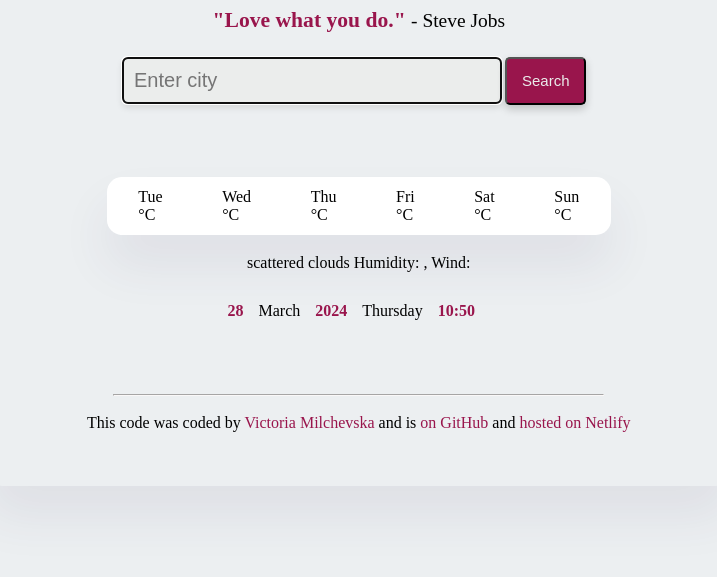
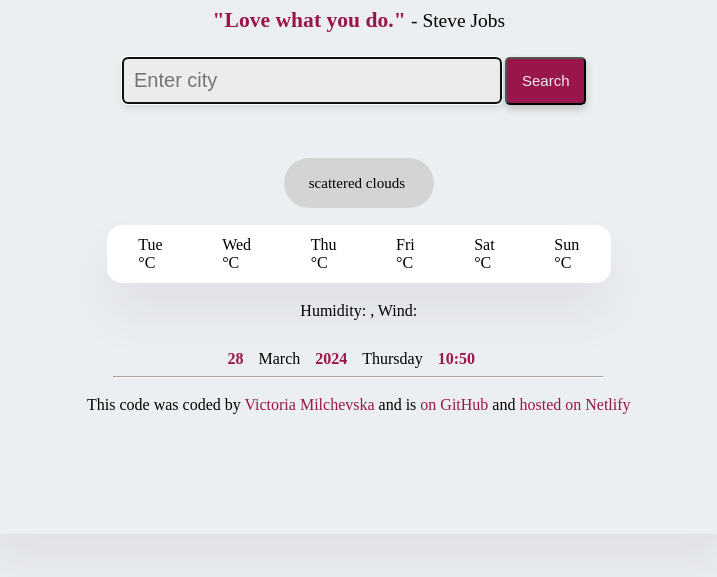
Before and after one commit to victoria95m/JS, a plain HTML site: page index.html in a window 1280 px wide. Shown: the part 223-800 px from the top of the page, without its empty margins (271-988 px from the left). Drawn offline with nearby package versions, Linux system fonts and the light colour scheme; no server answers.

Commit message:
changed the position of the element and added a chip

```diff
--- a/index.html
+++ b/index.html
@@ -38,9 +38,10 @@
       <br/>
 
     <main> <h2><div id="myCity"></div><div id="temp"></div><div id="icon">
-     <!--  <img src="http://shecodes-assets.s3.amazonaws.com/api/weather/icons/rain-night.png" class="weather-app-icon"/>-->
-</div> </h2>
-
+   <!--  <img src="http://shecodes-assets.s3.amazonaws.com/api/weather/icons/rain-night.png" class="weather-app-icon"/>-->
+    </div> </h2>
+    <div id="description">scattered clouds</div>
+    <br/>
       <div>
       <ul class="days">
         <li class="day1">Tue
@@ -69,7 +70,7 @@
                   </li>
     </ul>
       </div>
-      <p class="info-weather"><span id="description">scattered clouds</span> Humidity: <span class="humidity" id="humidity"></span>, Wind: <span class="wind-speed" id="wind-speed"></span> </p>
+      <p class="info-weather"> Humidity: <span class="humidity" id="humidity"></span>, Wind: <span class="wind-speed" id="wind-speed"></span> </p>
       <div class="time-container">
        <div class="dayOfTheMonth"></div>
         <div class="currentMonth"></div>
--- a/styles.css
+++ b/styles.css
@@ -70,6 +70,7 @@ h2{
     text-align: center;
     margin-top: 20px;
     font-family: 1.2rem "Fira Sans", sans-serif;
+
 }
 
 .humidity{
@@ -199,6 +200,22 @@ input[type="submit"]:hover{
     background-color:#ad225c;
     color: #ebedec;
 }
+
+#description{
+    display: block;
+   width: 100px;
+   margin: 0 auto;
+    padding: 0 25px;
+    height: 50px;
+    font-size: 15px;
+    line-height: 50px;
+    border-radius: 25px;
+    background-color: #d3d5d4;
+    font-family: 1.2rem "Fira Sans", sans-serif;
+    margin-top: -20px;
+}
+
+
 hr {
     width: 90%;
     border-color: rgb(250, 248, 248);
@@ -206,7 +223,7 @@ hr {
 footer {
     display: flex;
     flex-direction: column;
-    justify-content: flex-end;
+     flex-end;
     height: 30%;
 }
 a{
```
